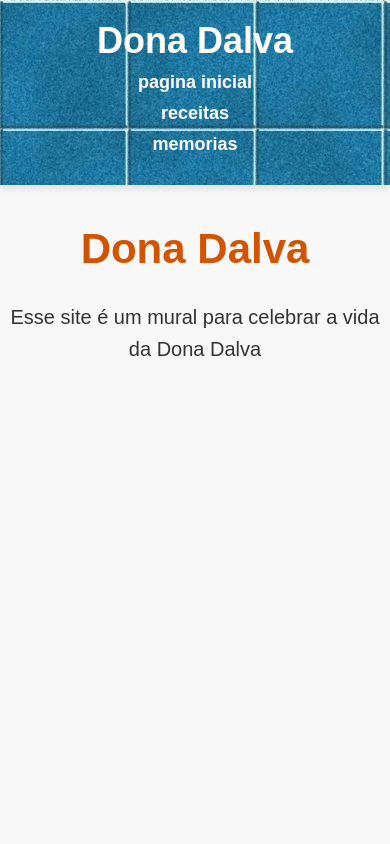
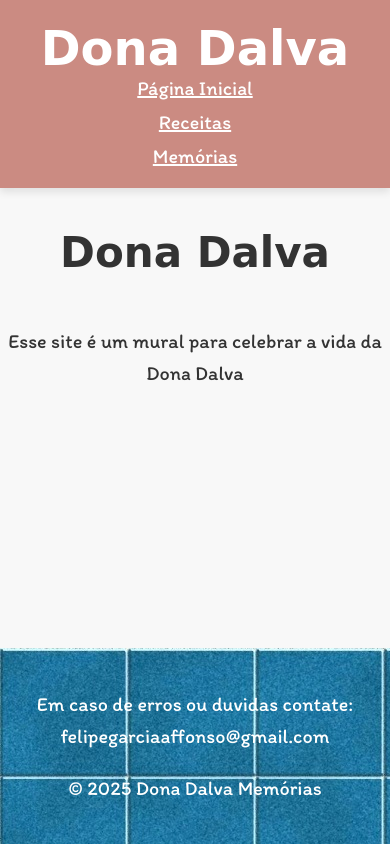
Before and after one commit to Felipe047/bisa, a website: page index.html in a window 390 px wide. Drawn offline with Linux system fonts and the light colour scheme; a web font is replaced by a local one.

Commit message:
better css and header

```diff
--- a/index.html
+++ b/index.html
@@ -9,14 +9,19 @@
     <body>
         <header>
             <h1>Dona Dalva</h1>
-            <a href="index.html">pagina inicial</a>
-            <a href="./pages/receitas.html">receitas</a>
-            <a href="./pages/memorias.html">memorias</a>
+            <nav>
+                <a href="./index.html">Página Inicial</a>
+                <a href="/pages/receitas.html">Receitas</a>
+                <a href="/pages/memorias.html">Memórias</a>
+            </nav>
         </header>
 
         <h1>Dona Dalva</h1>
         <p>Esse site é um mural para celebrar a vida da Dona Dalva</p>
 
-
+        <footer>
+            <p>Em caso de erros ou duvidas contate: felipegarciaaffonso@gmail.com </p>
+            <p>© 2025 Dona Dalva Memórias</p>
+        </footer>
     </body>
 </html>
--- a/style/index.css
+++ b/style/index.css
@@ -1,43 +1,59 @@
+/* Importing Google Fonts */
+@import url('https://fonts.googleapis.com/css2?family=Italianno&family=Itim&display=swap');
+
 /* General styles */
 body {
-    font-family: Arial, sans-serif;
+    font-family: 'Itim', cursive;
     margin: 0;
     padding: 0;
     background-color: #f8f8f8;
     color: #333;
     text-align: center;
+    display: flex;
+    flex-direction: column;
+    min-height: 100vh;
 }
 
 /* Header styles */
 header {
-    background-image: url("../images/blue-tile.jpg");
+    background-color: #CB8B82;
     padding: 20px;
-    text-align: center;
+    display: flex;
+    justify-content: space-between;
+    align-items: center;
     box-shadow: 0 4px 8px rgba(0, 0, 0, 0.1);
 }
 
+/* Dona Dalva Title */
 header h1 {
+    font-family: 'Italianno', cursive;
     color: #fff;
     margin: 0;
-    font-size: 36px;
+    font-size: 48px;
+    text-align: left;
+    padding-left: 20px;
+}
+
+/* Navigation Links */
+nav {
+    display: flex;
+    gap: 20px;
+    padding-right: 20px;
 }
 
 header a {
     color: #fff;
-    text-decoration: none;
-    margin: 0 15px;
-    font-size: 18px;
-    font-weight: bold;
+    font-size: 20px;
     transition: color 0.3s;
 }
 
 header a:hover {
-    color: #f4d03f;
+    color: #2781AA;
 }
 
 /* Content styles */
 h1 {
-    color: #d35400;
+    font-family: 'Italianno', cursive;
     font-size: 42px;
     margin-top: 40px;
 }
@@ -49,10 +65,30 @@ p {
     line-height: 1.6;
 }
 
+/* Footer styles */
+footer {
+    background-image: url("../images/blue-tile.jpg");
+    padding: 20px;
+    color: #fff;
+    font-size: 16px;
+    text-align: center;
+
+    margin-top: auto;
+}
+
 /* Responsive styles */
 @media (max-width: 768px) {
-    header a {
-        display: block;
-        margin: 10px 0;
+    header {
+        flex-direction: column;
+    }
+
+    nav {
+        flex-direction: column;
+        gap: 10px;
+        padding: 0;
+    }
+
+    header h1 {
+        padding: 0;
     }
 }
```
Also changed, not shown: pages/addMemoria.html (+5 -3 lines), pages/addReceita.html (+5 -3 lines), pages/memoria.html (+5 -3 lines), pages/memorias.html (+5 -3 lines), pages/receita.html (+5 -3 lines), pages/receitas.html (+10 -3 lines).
